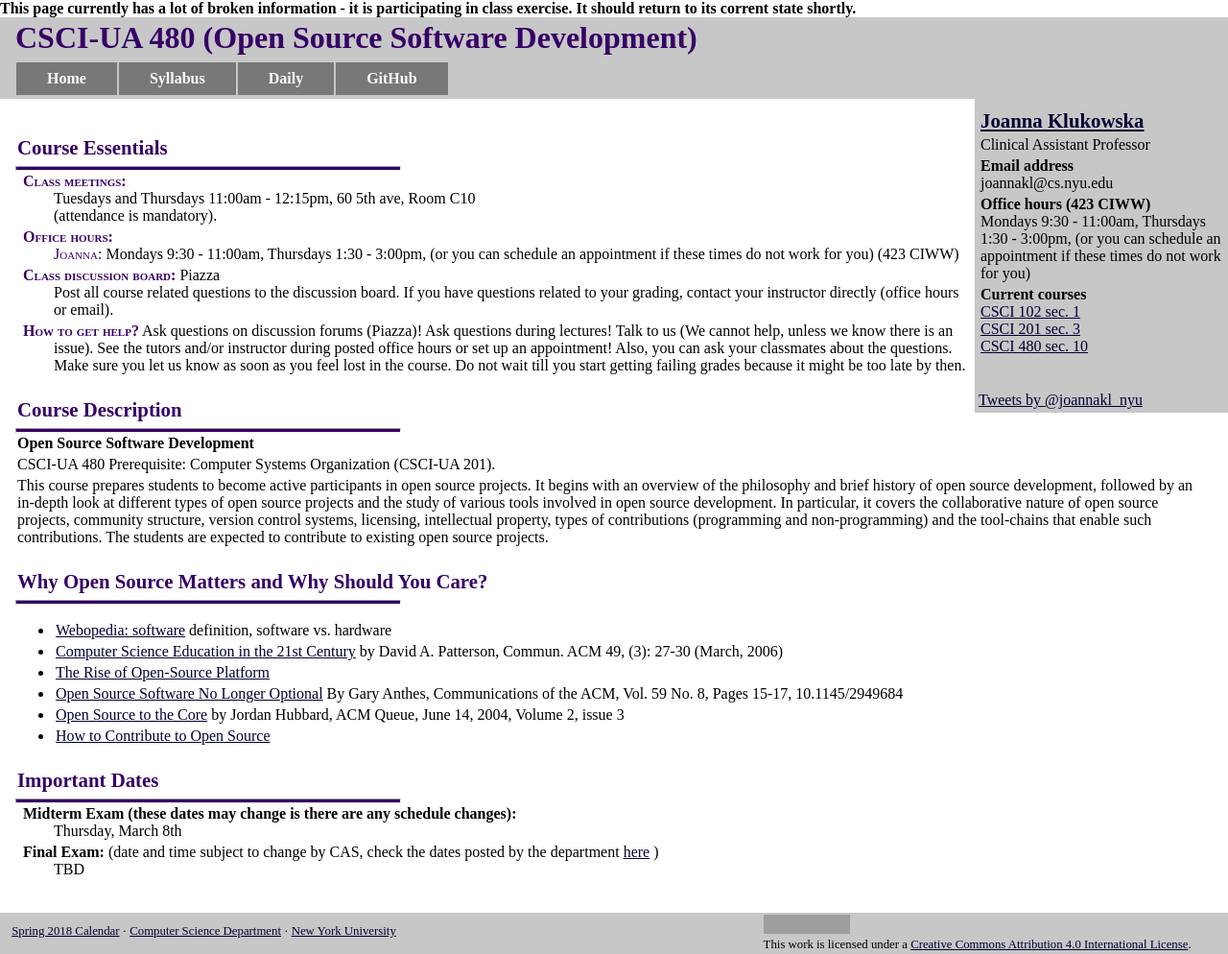
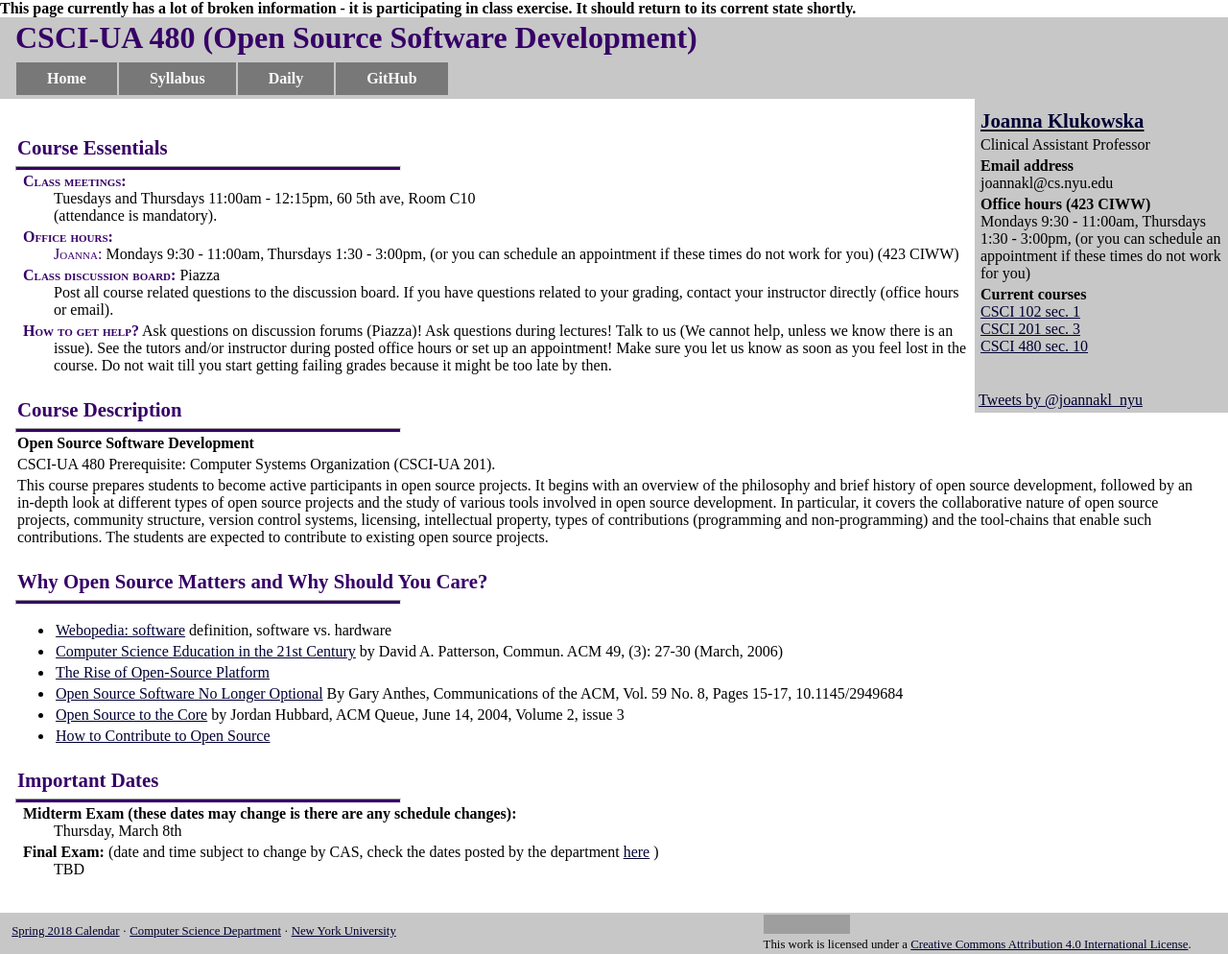
Before and after one commit to joannakl/cs480_s18, a Jekyll site: the page built from index.markdown, in a window 1280 px wide. Shown: the whole page at 96% size. Built offline with Jekyll 4.4.1, drawn with Linux system fonts in a browser that asks for light colours; comment, search, counter and statistics services are not loaded; grey boxes are pictures that could not be loaded.

Commit message:
Delete the sentence

```diff
--- a/index.markdown
+++ b/index.markdown
@@ -30,7 +30,7 @@ related to your grading, contact your instructor directly (office hours or email
 <p class="hang" markdown="1"><span class="emph">How to get help?</span>
 Ask questions on discussion forums (Piazza)! Ask questions during lectures!
 Talk to us (We cannot help, unless we know there is an issue).
-See the tutors and/or instructor during posted office hours or set up an appointment! Also, you can ask your classmates about the questions.
+See the tutors and/or instructor during posted office hours or set up an appointment!
 Make sure you let us know as soon as you feel lost in the course. Do not wait till you
 start getting failing grades because it might be too late by then.
 </p>
```
